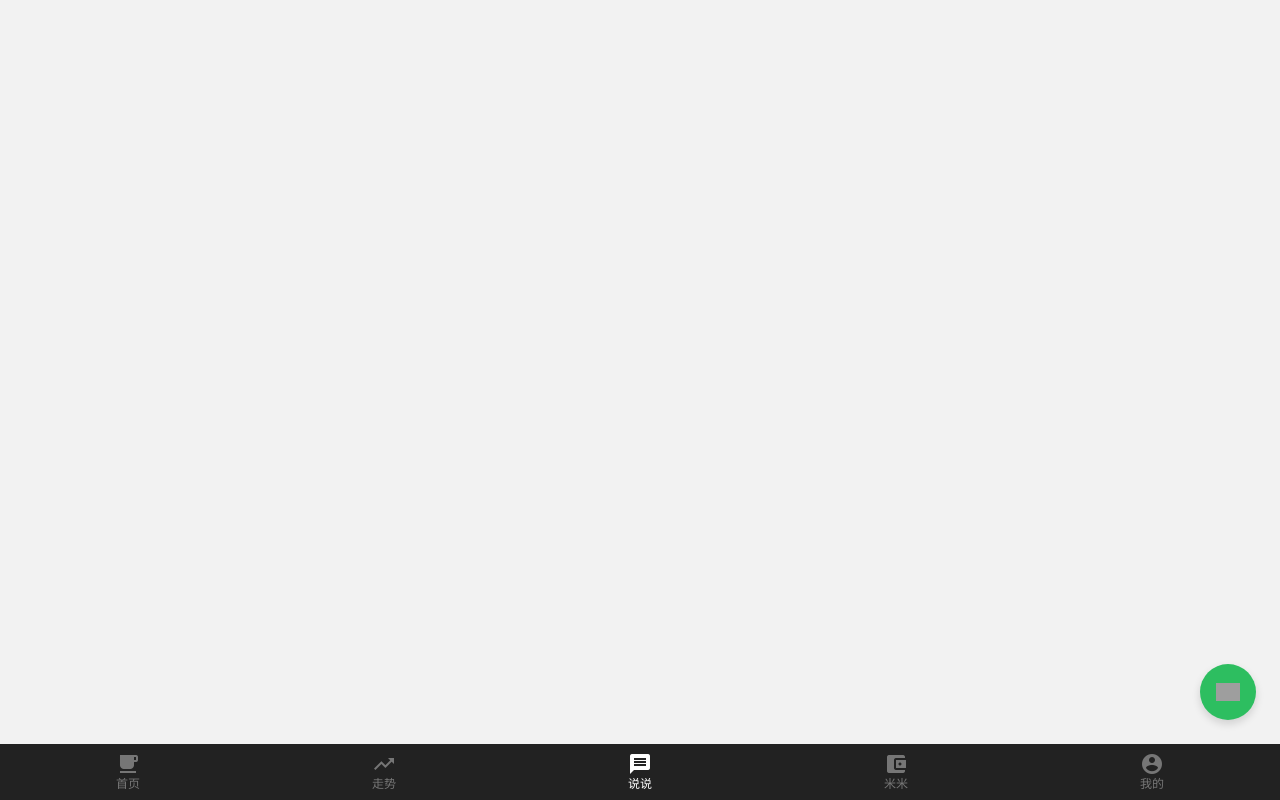
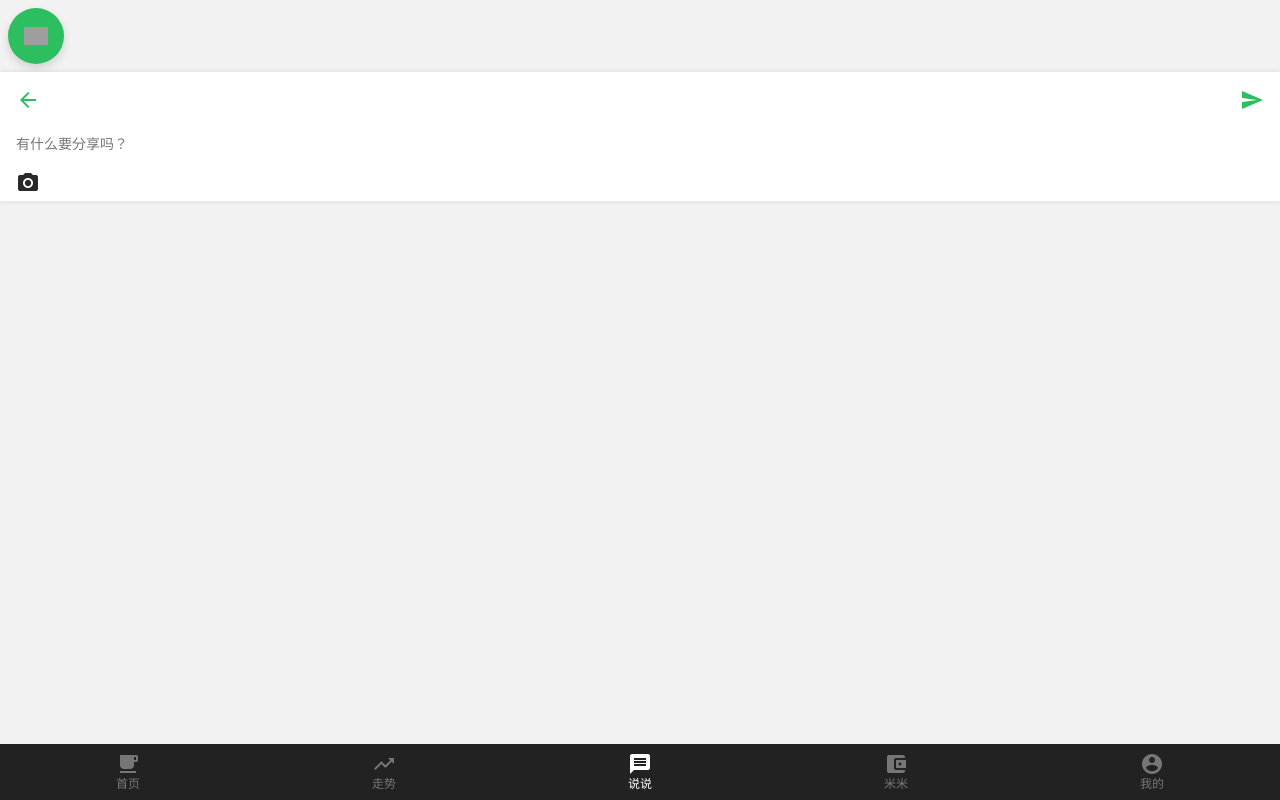
Before and after one commit to tang7h/caipiao, a PHP site: page /bbs in a window 1280 px wide. Run offline with PHP 8.4, Linux system fonts and the light colour scheme; a user stored in the database is signed in; data that the repository does not hold is empty; some libraries are stand-ins or nearby versions; grey boxes are pictures that could not be loaded.

Commit message:
添加发表内容页面

```diff
--- a/bbs/index.php
+++ b/bbs/index.php
@@ -21,7 +21,7 @@
 <body>
   <div id="stage" data-username="<?php echo "$pidname";?>">
     <div id="item-template">
-      <div class="item">
+      <div class="item" onclick="closeComment(event)">
         <div class="user-profile">
            <img src="" alt="头像" />
         </div>
@@ -57,7 +57,8 @@
           <!-- 发表评论 -->
           <div class="section-add-comment" data-pid data-pidname>
             <div class="inner-add-comment">
-              <textarea name="name" rows="8" cols="40" class="input-comment"></textarea>
+              <!-- <div class="input-comment" contenteditable="true"></div> -->
+              <input type="text" name="name" value="" placeholder="评论" class="input-comment" autocomplete="off">
               <button type="button" name="button" class="btn-comment-send" onclick="sendComment(event)">发送</button>
             </div>
           </div>
@@ -67,13 +68,27 @@
 
   </div>
 <!-- fabs -->
-  <input type="checkbox" name="" id="fab-toggle">
-  <label for="fab-toggle" class="section-fab">
-    <div class="fab fab-primary"><i class="icon"></i></div>
-    <div class="mask">
-      <div class="mask-ripple"></div>
+  <div class="fab fab-primary"><i class="icon"></i></div>
+  <section class="publish">
+
+    <header class="section-top">
+      <a href="javascript:history.back();">
+        <i class="material-icons">arrow_back</i>
+      </a>
+      <a href="#">
+        <i class="material-icons">send</i>
+      </a>
+    </header>
+
+    <div class="publish-input" contenteditable="true">
+      有什么要分享吗？
     </div>
-  </label>
+    <div class="publish-tools">
+      <i class="material-icons">photo_camera</i>
+    </div>
+
+
+  </section>
 
 </div>
 
@@ -81,10 +96,14 @@
 <script  type="text/javascript">
 function addComment(e) {
   console.log('clicked');
-  console.log(e.target);
   itemComment = $(e.target).parent().parent().parent().find('.section-add-comment');
   itemComment.addClass('show');
+  itemComment.find('.input-comment').focus();
 };
+function closeComment(e) {
+  console.log(e.target);
+  $(e.target).find('.section-add-comment').removeClass('show');
+}
 
 function sendComment(e){
   section = $(e.target).parent().parent();
--- a/css/caipiao.css
+++ b/css/caipiao.css
@@ -1177,7 +1177,6 @@ section.share {
 	margin-bottom: 16px;
 	line-height: 1;
 	animation: fade-in .5s;
-	animation-fill-mode: both;
 }
 @keyframes fade-in {
 	from{
@@ -1255,11 +1254,60 @@ section.share {
 
 .section-add-comment {
 	/*position: fixed;*/
-	bottom: 56px;
+	bottom: 0;
 	left: 0;
 	width: 100%;
 	display: none;
+	z-index: 112;
 }
 .section-add-comment.show {
 	display: flex;
 }
+
+.inner-add-comment {
+	display: flex;
+	align-items: center;
+	flex: 1 0 100%;
+	max-width: 100%;
+	padding: 8px 8px;
+	background: #fff;
+	box-shadow: 0 -1px 5px rgba(0,0,0,.12);
+}
+.input-comment {
+	flex: 1 0;
+	padding: 8px;
+	outline: none;
+	font-size: 1em;
+	line-height: 1.5;
+	max-width: 80%;
+	border: none;
+}
+.btn-comment-send {
+	flex: 0 0 auto;
+	background: #2DBE60;
+	border: none;
+	padding: 4px 8px;
+	margin: 8px;
+	color: #fff;
+	border-radius: 2px;
+	font-weight: 700;
+	font-size: 1.14em;
+}
+
+/*publish*/
+section.publish {
+	background: #fff;
+	box-shadow: 0 0 5px rgba(0,0,0,.12);
+}
+section.publish a {
+	color: #2DBE60;
+}
+.publish-input {
+	margin: 0 16px;
+	color: rgba(0,0,0,.54);
+	line-height: 1.5;
+	outline: none;
+}
+.publish-tools {
+	margin: 16px;
+}
```
